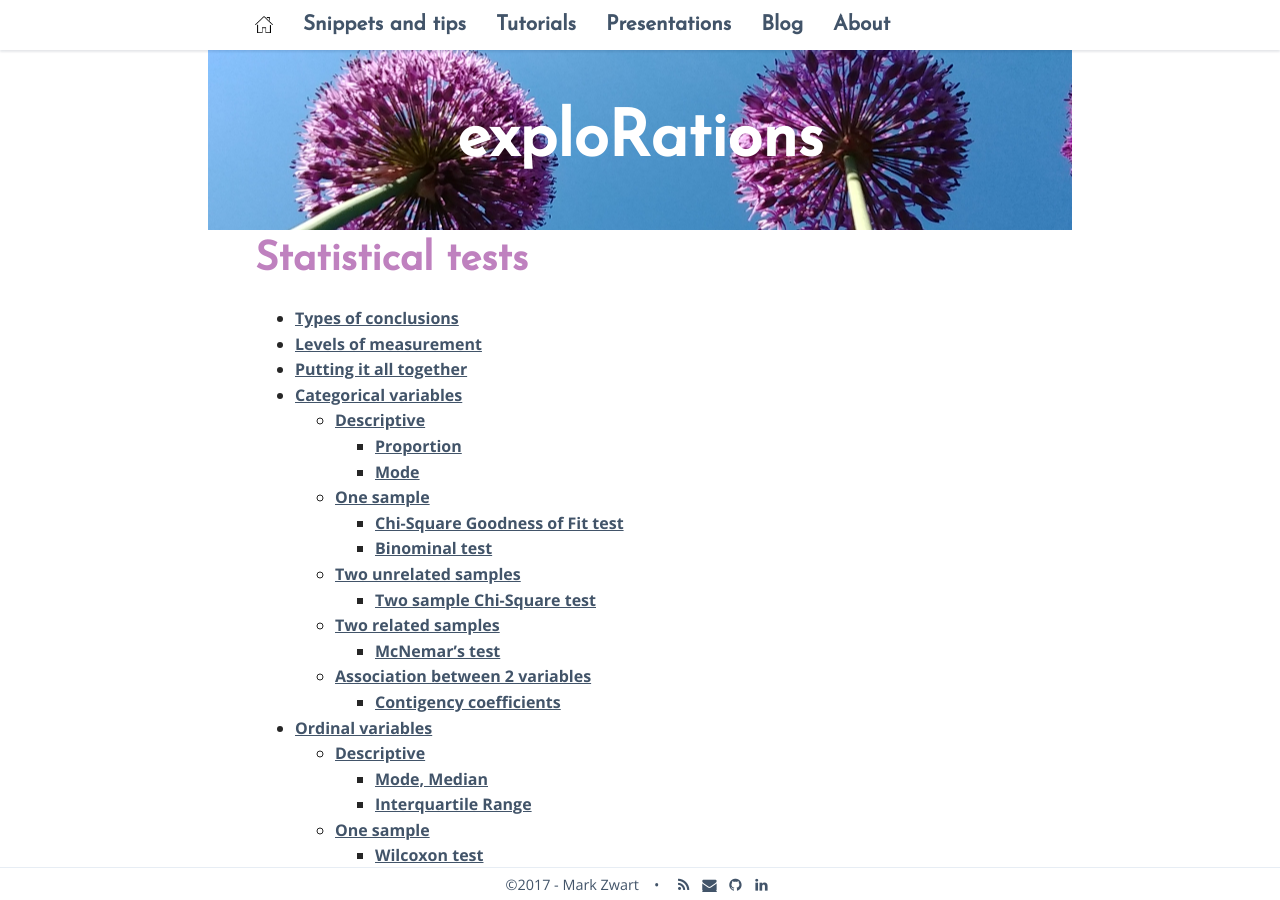
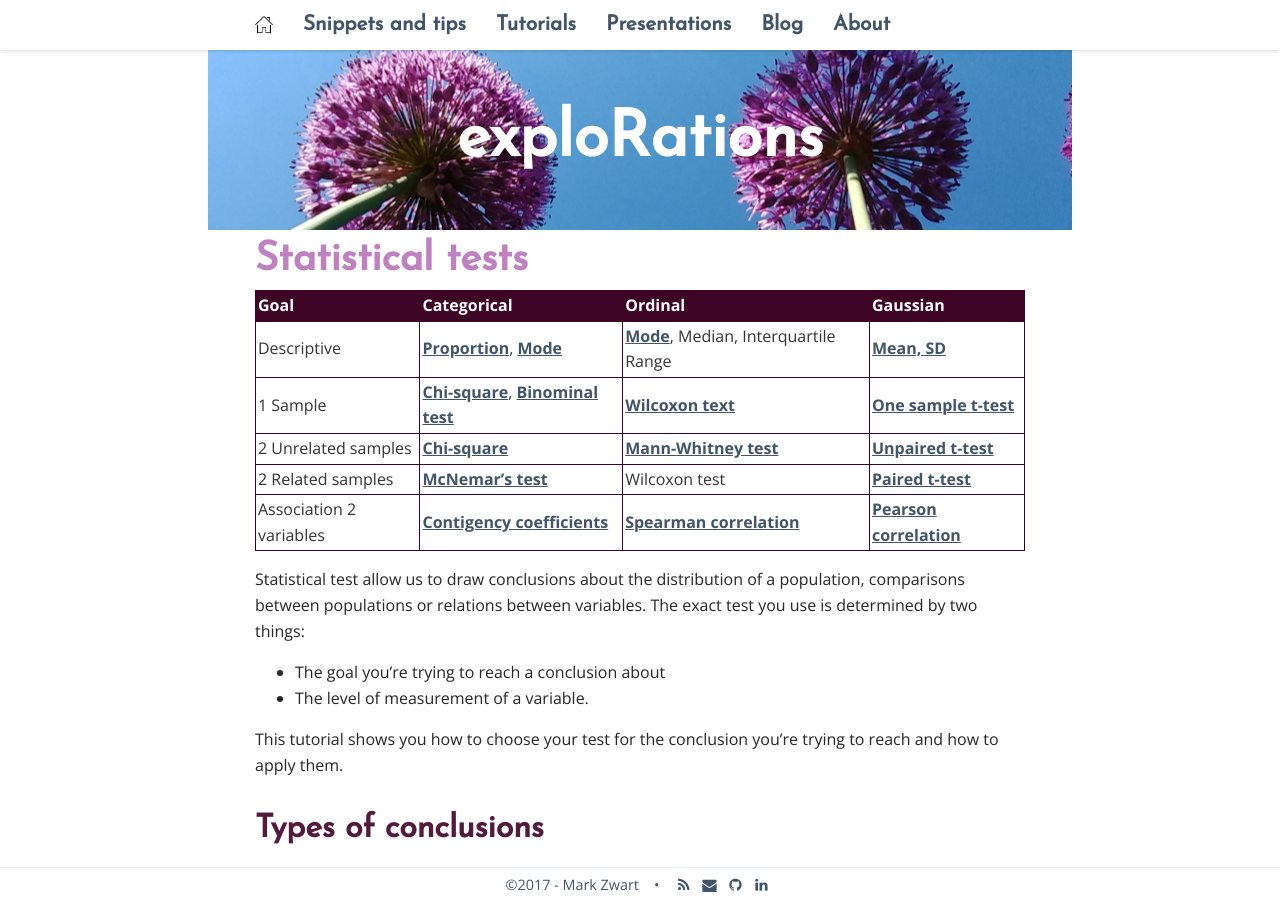
Before and after one commit to mark-me/mark-me.github.io, a Jekyll site: the page built from _pages/tutorials/statistical-tests/statistical-tests.md, in a window 1280 px wide and 900 px high. Built offline with Jekyll 4.4.1, drawn with Linux system fonts in a browser that asks for light colours; nearby versions of some CDN libraries; comment, search, counter and statistics services are not loaded; some of the changed text lies outside the part shown.

Commit message:
Update statistical-tests.md

```diff
--- a/_pages/tutorials/statistical-tests/statistical-tests.md
+++ b/_pages/tutorials/statistical-tests/statistical-tests.md
@@ -4,8 +4,13 @@ title: Statistical tests
 comments: true
 permalink: /statistical-tests/
 ---
-* TOC
-{:toc}
+| Goal | Categorical | Ordinal | Gaussian |
+| :--- | :-------- | :--------- | :------------------- |
+| Descriptive | [Proportion](/statistical-tests/#proportion), [Mode](/statistical-tests/#mode) | [Mode](/statistical-tests/#mode), Median, Interquartile Range | [Mean, SD](/statistical-tests/#mean-sd) |
+| 1 Sample | [Chi-square](/statistical-tests/#chi-square-goodness-of-fit-test), [Binominal test](/statistical-tests/#binominal-test) | [Wilcoxon text](/statistical-tests/#wilcoxon-test) | [One sample t-test](/statistical-tests/#one-sample-t-test) |
+| 2 Unrelated samples | [Chi-square](/statistical-tests/#two-sample-chi-square-test) | [Mann-Whitney test](/statistical-tests/#mann-whitney-test) | [Unpaired t-test](/statistical-tests/#unpaired-t-test) |
+| 2 Related samples | [McNemar's test](/statistical-tests/#mcnemars-test) | Wilcoxon test | [Paired t-test](/statistical-tests/#paired-t-test) |
+| Association 2 variables | [Contigency coefficients](/statistical-tests/#contigency-coefficients) | [Spearman correlation](/statistical-tests/#spearman-correlation) | [Pearson correlation](/statistical-tests/#pearson-correlation) |
 
 Statistical test allow us to draw conclusions about the distribution of a population, comparisons between populations or relations between variables. The exact test you use is determined by two things:
 
@@ -45,7 +50,7 @@ The previous sections should have given you enough rope to find out what kind of
 | 1 Sample | [Chi-square](/statistical-tests/#chi-square-goodness-of-fit-test), [Binominal test](/statistical-tests/#binominal-test) | [Wilcoxon text](/statistical-tests/#wilcoxon-test) | [One sample t-test](/statistical-tests/#one-sample-t-test) |
 | 2 Unrelated samples | [Chi-square](/statistical-tests/#two-sample-chi-square-test) | [Mann-Whitney test](/statistical-tests/#mann-whitney-test) | [Unpaired t-test](/statistical-tests/#unpaired-t-test) |
 | 2 Related samples | [McNemar's test](/statistical-tests/#mcnemars-test) | Wilcoxon test | [Paired t-test](/statistical-tests/#paired-t-test) |
-| Association 2 variables | Contigency coefficients | [Spearman correlation](/statistical-tests/#spearman-correlation) | [Pearson correlation](/statistical-tests/#pearson-correlation) |
+| Association 2 variables | [Contigency coefficients](/statistical-tests/#contigency-coefficients) | [Spearman correlation](/statistical-tests/#spearman-correlation) | [Pearson correlation](/statistical-tests/#pearson-correlation) |
 
 
 # Categorical variables
```
